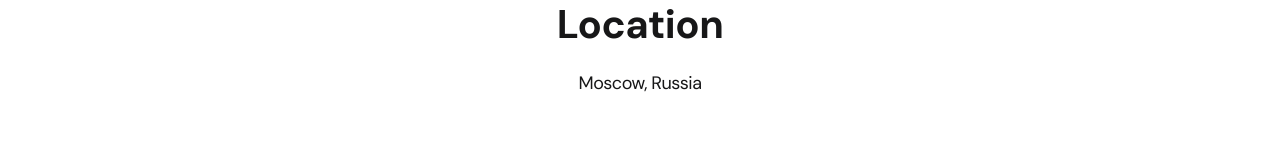
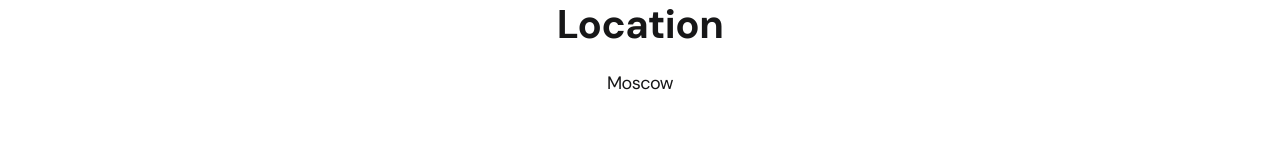
Before and after one commit to Shalygin-Sergey/React-mini-CV, a React (Create React App) app: page /contacts in a window 1280 px wide. Shown: the part 286-429 px from the top of the page. Built offline with nearby package versions, Linux system fonts and the light colour scheme.

Commit message:
убрали россию

```diff
--- a/src/pages/Contacts.js
+++ b/src/pages/Contacts.js
@@ -7,7 +7,7 @@ const Contacts = () => {
         <ul className="content-list">
           <li className="content-list__item">
             <h2 className="title-2">Location</h2>
-            <p>Moscow, Russia</p>
+            <p>Moscow</p>
           </li>
           <li className="content-list__item">
             <h2 className="title-2">Telegram / WhatsApp</h2>
```
